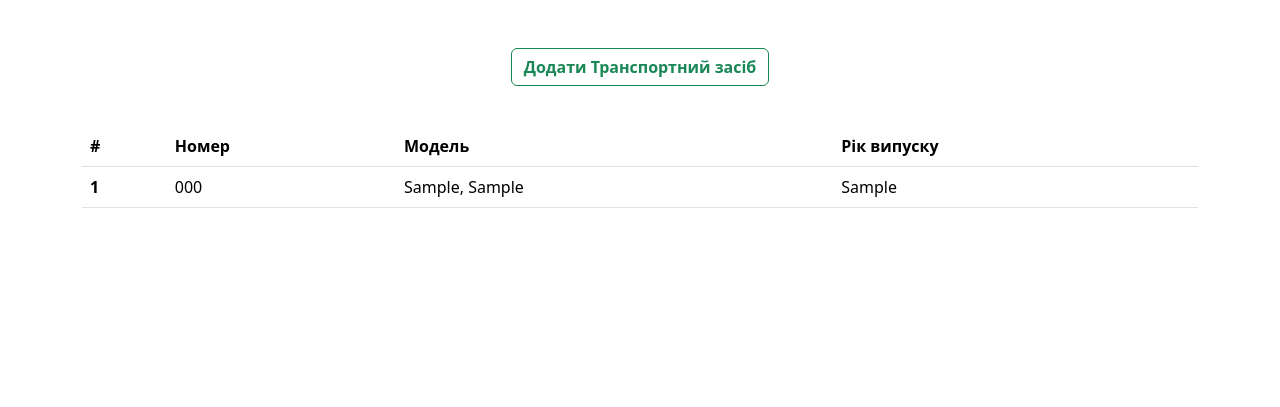
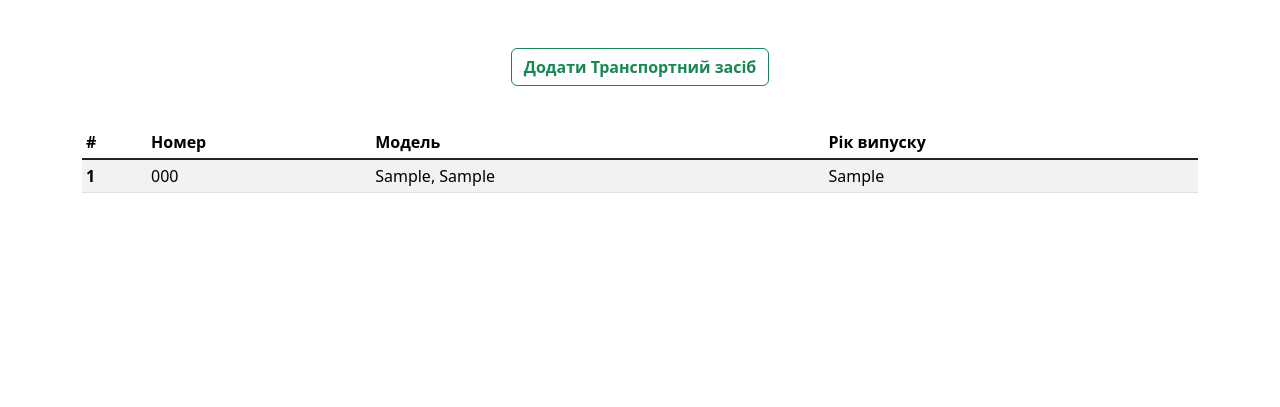
Before and after one commit to berestianyi/doc-simplifier, a Django app: page /vehicles/ in a window 1280 px wide. Shown: the part 64-471 px from the top of the page. Run offline with Django 5.2, Linux system fonts and the light colour scheme; tables that the repository leaves empty hold one stand-in row (values such as "Sample post"); parts of the project's set-up code (start-up, migrations or seed data) failed here and were passed over; some libraries are stand-ins or nearby versions.

Commit message:
changed table style

```diff
--- a/src/vehicles/templates/vehicles/list.html
+++ b/src/vehicles/templates/vehicles/list.html
@@ -13,7 +13,7 @@
             </div>
         </div>
         <div class="d-flex flex-column flex-fill align-items-center">
-            <table class="table">
+            <table class="table table-striped table-sm">
                 <thead>
                 <tr>
                     <th scope="col">#</th>
@@ -22,7 +22,7 @@
                     <th scope="col">Рік випуску</th>
                 </tr>
                 </thead>
-                <tbody>
+                <tbody class="table-group-divider">
                 {% for vehicle in vehicles %}
                     <tr>
                         <th scope="row"><a class="text-decoration-none text-reset"
```
